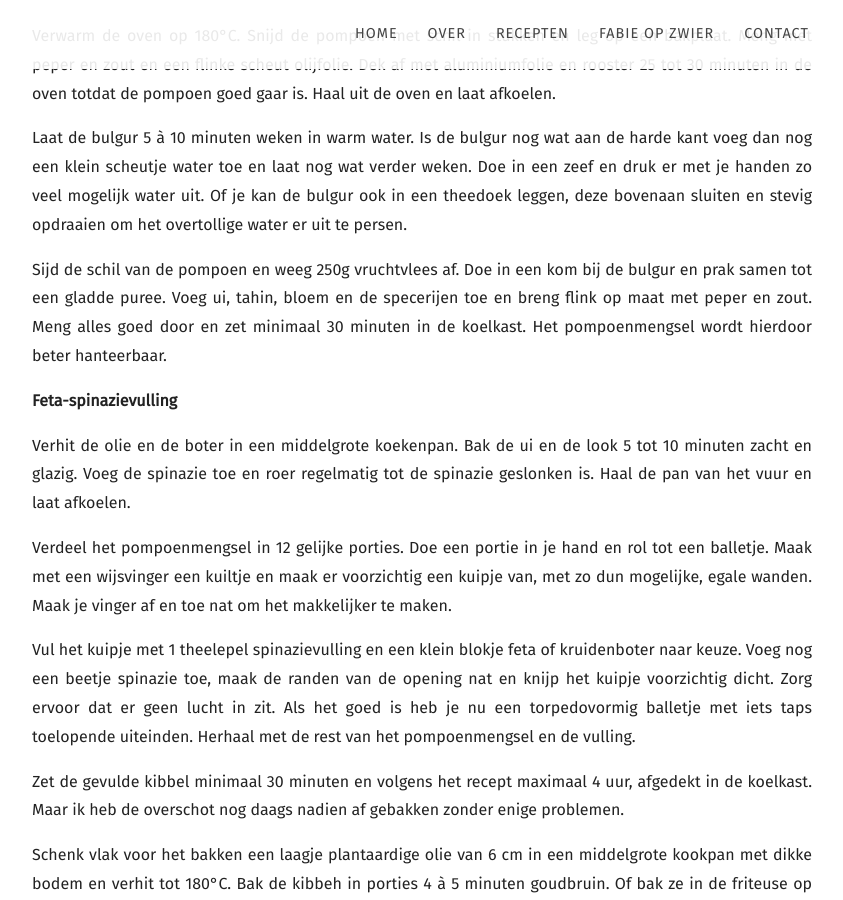
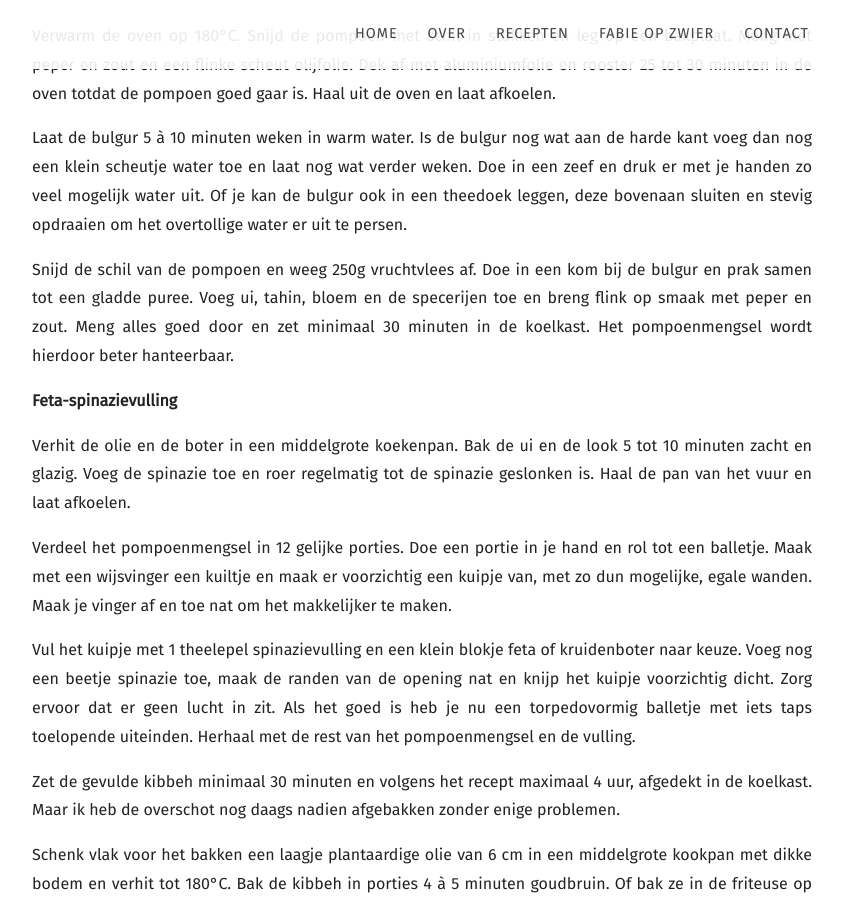
Before and after one commit to fabilicious/fabilicious.github.io, a Jekyll site: the page built from recipes/_posts/2020-11-15-Pompoenkibbeh_gevuld_met_spinazie_en_feta.md, in a window 1280 px wide and 900 px high, scrolled down 2023 px. Shown: the whole window, without its empty margins (58-901 px from the left). Built offline with Jekyll 4.4.1, drawn with Linux system fonts in a browser that asks for light colours; nearby versions of some CDN libraries; some web fonts are replaced.

Commit message:
Update 2020-11-15-Pompoenkibbeh_gevuld_met_spinazie_en_feta.md

```diff
--- a/recipes/_posts/2020-11-15-Pompoenkibbeh_gevuld_met_spinazie_en_feta.md
+++ b/recipes/_posts/2020-11-15-Pompoenkibbeh_gevuld_met_spinazie_en_feta.md
@@ -54,9 +54,9 @@ Is de bulgur nog wat aan de harde kant voeg dan nog een klein scheutje water toe
 Doe in een zeef en druk er met je handen zo veel mogelijk water uit.
 Of je kan de bulgur ook in een theedoek leggen, deze bovenaan sluiten en stevig opdraaien om het overtollige water er uit te persen.
 
-Sijd de schil van de pompoen en weeg 250g vruchtvlees af.
+Snijd de schil van de pompoen en weeg 250g vruchtvlees af.
 Doe in een kom bij de bulgur en prak samen tot een gladde puree.
-Voeg ui, tahin, bloem en de specerijen toe en breng flink op maat met peper en zout.
+Voeg ui, tahin, bloem en de specerijen toe en breng flink op smaak met peper en zout.
 Meng alles goed door en zet minimaal 30 minuten in de koelkast.
 Het pompoenmengsel wordt hierdoor beter hanteerbaar.
 
@@ -77,8 +77,8 @@ Voeg nog een beetje spinazie toe, maak de randen van de opening nat en knijp het
 Zorg ervoor dat er geen lucht in zit. Als het goed is heb je nu een torpedovormig balletje met iets taps toelopende uiteinden.
 Herhaal met de rest van het pompoenmengsel en de vulling.
 
-Zet de gevulde kibbel minimaal 30 minuten en volgens het recept maximaal 4 uur, afgedekt in de koelkast.
-Maar ik heb de overschot nog daags nadien af gebakken zonder enige problemen.
+Zet de gevulde kibbeh minimaal 30 minuten en volgens het recept maximaal 4 uur, afgedekt in de koelkast.
+Maar ik heb de overschot nog daags nadien afgebakken zonder enige problemen.
 
 Schenk vlak voor het bakken een laagje plantaardige olie van 6 cm in een middelgrote kookpan met dikke bodem en verhit tot 180°C.
 Bak de kibbeh in porties 4 à 5 minuten goudbruin.
```
